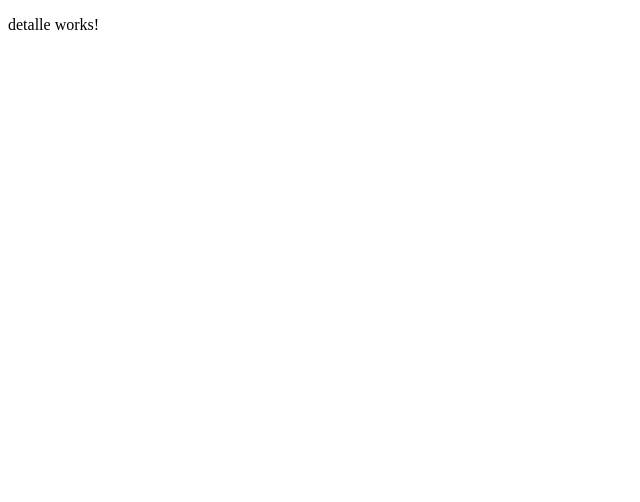
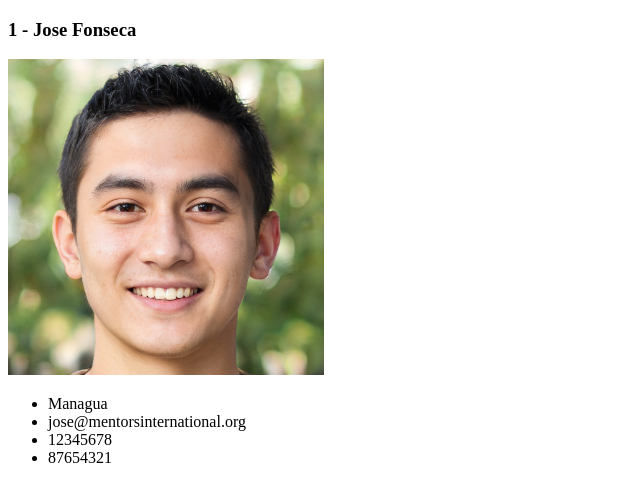
Before and after one commit to phaetton/AngularMifo, an Angular app: page /mentores/1 in a window 1280 px wide. Shown: the top 502 px of the page, without its empty margins (0-640 px from the left). Built offline with nearby package versions, Linux system fonts and the light colour scheme.

Commit message:
Ver mentor
mostramos un mentor ingresado desde la url

```diff
--- a/src/app/detalle/detalle.component.html
+++ b/src/app/detalle/detalle.component.html
@@ -1 +1,10 @@
-<p>detalle works!</p>
+<div class="mentor">
+  <h3>{{ mentor?.id }} - {{ mentor?.nombre }} {{ mentor?.apellido }}</h3>
+  <img [src]="mentor?.imagen" alt="" />
+  <ul>
+    <li>{{ mentor?.oficina }}</li>
+    <li>{{ mentor?.email }}</li>
+    <li>{{ mentor?.celular }}</li>
+    <li>{{ mentor?.whatsapp }}</li>
+  </ul>
+</div>
--- a/src/app/detalle/detalle.component.scss
+++ b/src/app/detalle/detalle.component.scss
@@ -0,0 +1,7 @@
+.mentor{
+    width: 25%;
+}
+
+.mentor img{
+    width: 100%;
+}
--- a/src/app/detalle/detalle.component.ts
+++ b/src/app/detalle/detalle.component.ts
@@ -1,5 +1,7 @@
 import { Component, OnInit } from '@angular/core';
 import { ActivatedRoute } from '@angular/router';
+import { MentoresService } from '../mentores.service';
+import { Mentor } from '../models/mentor.model';
 
 @Component({
   selector: 'app-detalle',
@@ -7,13 +9,17 @@ import { ActivatedRoute } from '@angular/router';
   styleUrls: ['./detalle.component.scss']
 })
 export class DetalleComponent implements OnInit {
+  mentor: Mentor;
 
-  constructor(private activatedroute:ActivatedRoute) { }
+  constructor(
+    private activatedroute: ActivatedRoute,
+    private mentoresservice: MentoresService
+  ) { }
 
-  ngOnInit(): void {
+   ngOnInit() {
     //obtenemos el id ingresado en la url
-    this.activatedroute.params.subscribe(params=>{
-      console.log(params.mentorId);
+    this.activatedroute.params.subscribe(async params => {
+      this.mentor = await this.mentoresservice.getById(parseInt(params.mentorId));
     })
   }
 
--- a/src/app/lista-mentores/lista-mentores.component.html
+++ b/src/app/lista-mentores/lista-mentores.component.html
@@ -6,16 +6,16 @@
 </select>
 
 <div class="mentores">
-  <div class="mentor" *ngFor="let escritor of arrMentores">
+  <div class="mentor" *ngFor="let mentor of arrMentores">
     <h3>
-      {{ escritor.id }} - {{ escritor.nombre }} {{ escritor.apellido }}
+      {{ mentor.id }} - {{ mentor.nombre }} {{ mentor.apellido }}
     </h3>
-    <img [src]="escritor.imagen" alt="" />
+    <img [src]="mentor.imagen" alt="" />
     <ul>
-      <li>{{ escritor.oficina }}</li>
-      <li>{{ escritor.email }}</li>
-      <li>{{ escritor.celular }}</li>
-      <li>{{ escritor.whatsapp }}</li>
+      <li>{{ mentor.oficina }}</li>
+      <li>{{ mentor.email }}</li>
+      <li>{{ mentor.celular }}</li>
+      <li>{{ mentor.whatsapp }}</li>
     </ul>
   </div>
 </div>
```
